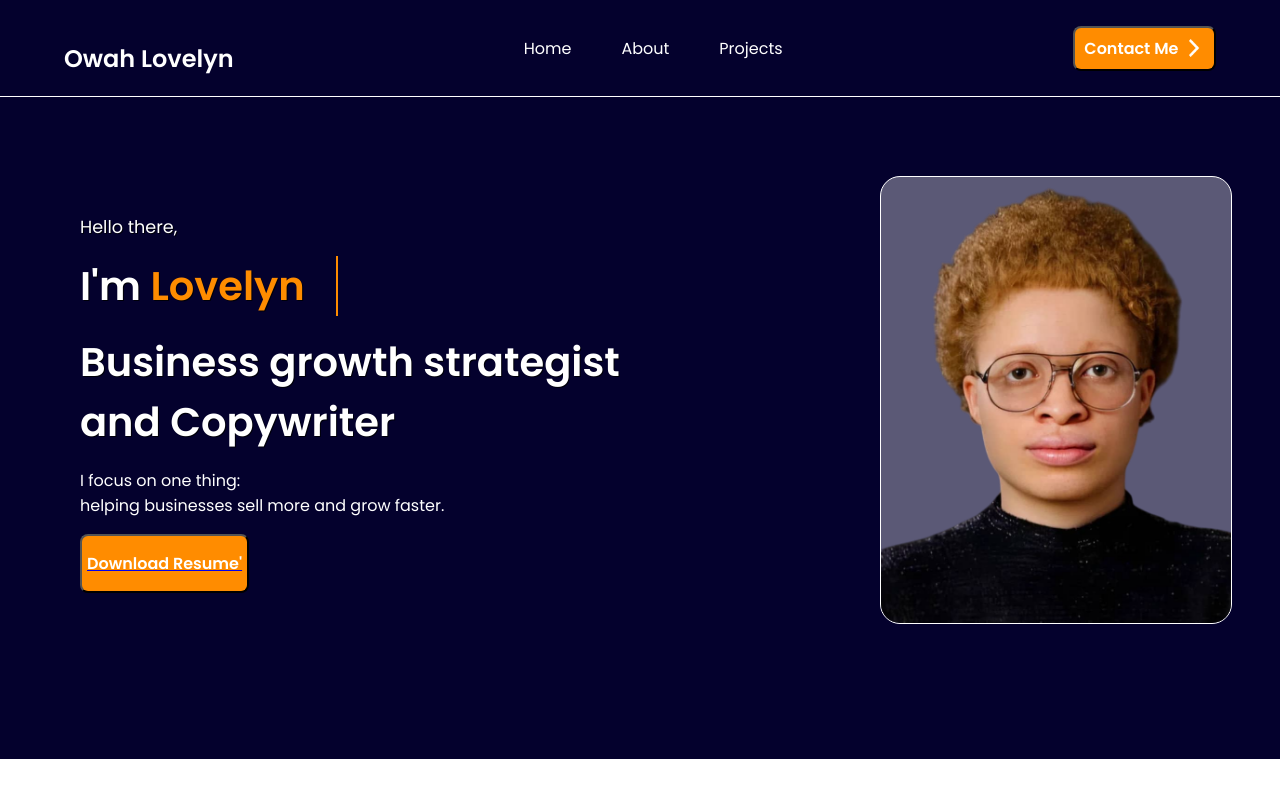
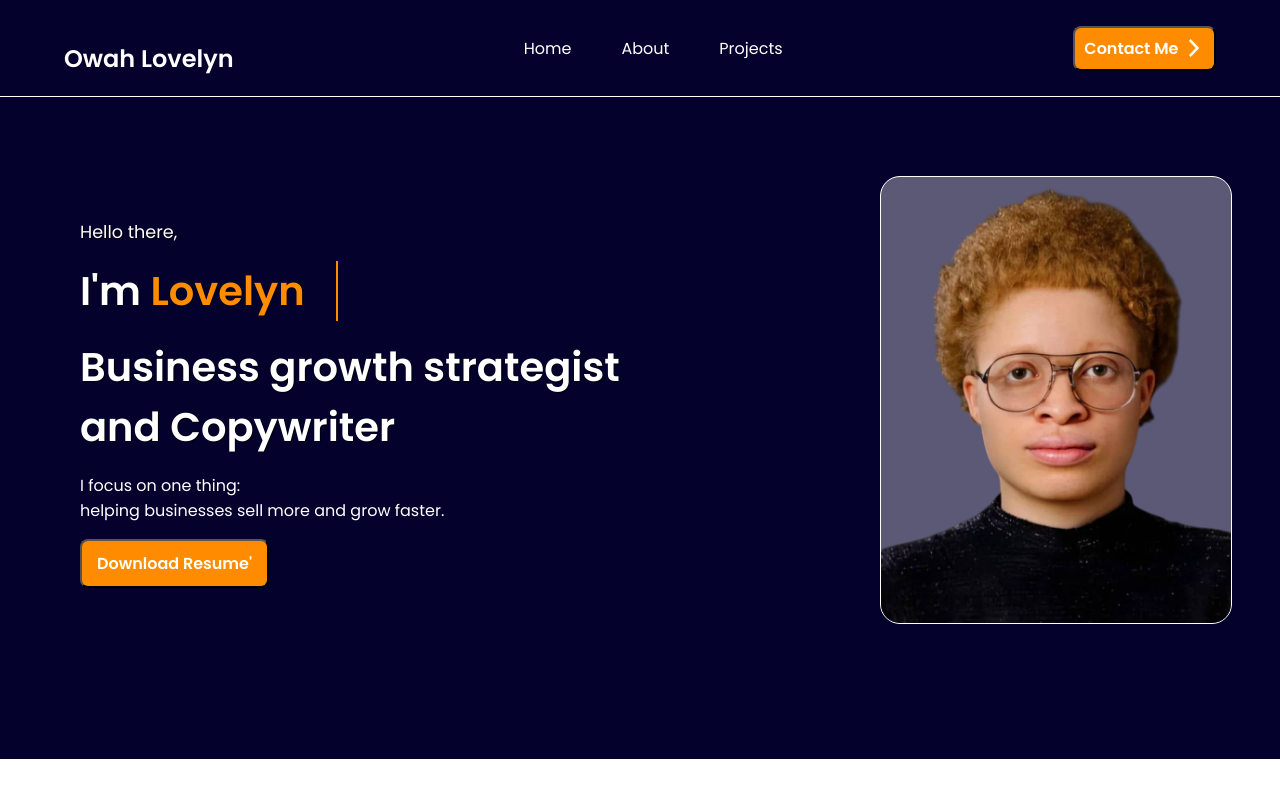
Before and after one commit to Denzel-Ikebudu/owah-lovelyn, a React (Vite) app: page / in a window 1280 px wide. Shown: the top 800 px of the page. Built offline with nearby package versions, Linux system fonts and the light colour scheme.

Commit message:
updated btn

```diff
--- a/src/Components/Hero/Hero.css
+++ b/src/Components/Hero/Hero.css
@@ -98,7 +98,8 @@
 }
 
 .more-button{
-    width: 9rem;
+    /* width: 9rem; */
+    padding: 10px 15px;
     opacity: 0;
     animation: popIn 0.5s ease forwards;
     animation-delay: 4.5s;
@@ -151,9 +152,7 @@
   .introContent, .introRole{
     font-size: 2rem;
   }
-  .more-button{
-    width: 7rem;
-  }
+
 }
 
 
--- a/src/Components/Hero/Hero.jsx
+++ b/src/Components/Hero/Hero.jsx
@@ -27,9 +27,8 @@ const Hero = () => {
           <p className="introPara">
             I focus on one thing: <br />helping businesses sell more and grow faster.</p>
 
-          <a href={resume} download  >
-            <button className='more-btn'>Download Resume'
-            </button>
+          <a href={resume} download id='works-button' >
+            <button className='more-button'>Download Resume'</button>
           </a>
 
         </div>
```
